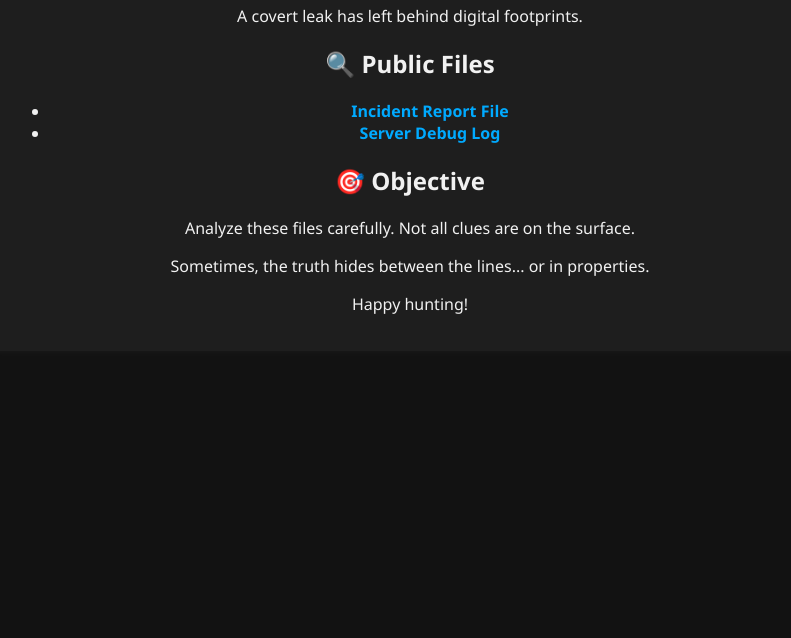
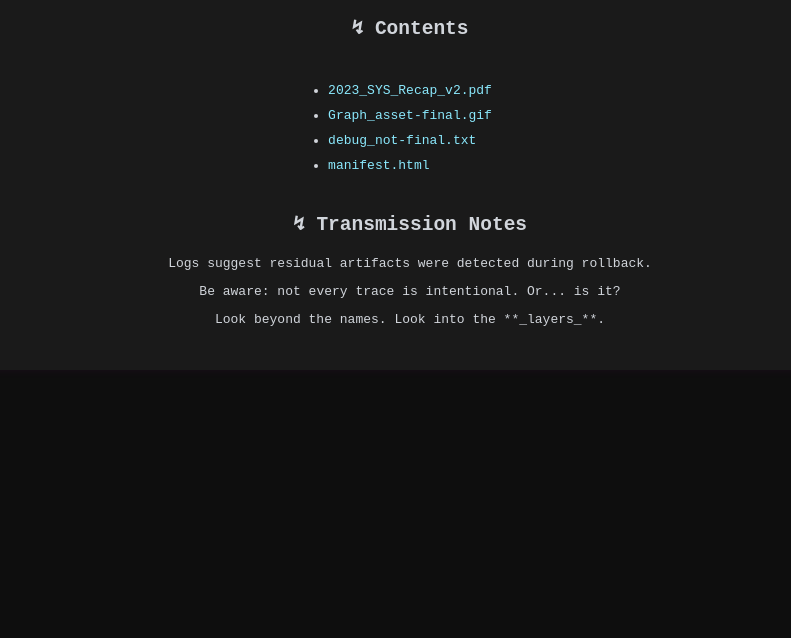
Before and after one commit to newb4sec/newb4sec.github.io, a plain HTML site: page index.html in a window 1280 px wide. Shown: the part 162-800 px from the top of the page, without its empty margins (230-1021 px from the left). Drawn offline with Linux system fonts and the light colour scheme.

Commit message:
index.html

```diff
--- a/index.html
+++ b/index.html
@@ -3,56 +3,64 @@
 <head>
   <meta charset="UTF-8" />
   <meta name="viewport" content="width=device-width, initial-scale=1.0"/>
-  <title>CyberTech Ninja - Operation Shadow Leak</title>
+  <title>Archive 0451: Status Dashboard</title>
   <style>
     body {
-      font-family: 'Segoe UI', Tahoma, Geneva, Verdana, sans-serif;
-      background-color: #121212;
-      color: #f1f1f1;
+      font-family: monospace;
+      background-color: #0e0e0e;
+      color: #d1d5db;
       text-align: center;
-      padding: 50px;
+      padding: 40px;
     }
     .container {
-      max-width: 800px;
+      max-width: 900px;
       margin: auto;
-      background: #1e1e1e;
-      padding: 20px;
+      background: #1a1a1a;
+      padding: 30px;
       border-radius: 10px;
-      box-shadow: 0 0 10px rgba(255, 255, 255, 0.05);
+      box-shadow: 0 0 12px rgba(255, 0, 255, 0.05);
     }
     a {
-      color: #00aaff;
+      color: #8be9fd;
       text-decoration: none;
-      font-weight: bold;
     }
     a:hover {
       text-decoration: underline;
     }
-    h1 {
-      margin-bottom: 25px;
+    h1, h2 {
+      margin-bottom: 20px;
+    }
+    ul {
+      text-align: left;
+      display: inline-block;
+      padding-left: 0;
+    }
+    li {
+      margin: 10px 0;
     }
   </style>
 </head>
 <body>
   <div class="container">
-    <h1>CyberTech Ninja: Operation Shadow Leak 🕵️‍♂️</h1>
-    <p>A covert leak has left behind digital footprints.</p>
+    <h1>// Access Point: [REDACTED NODE 7B]</h1>
+    <p>Status: ✅ Archive Contents Available</p>
 
-    <h2>🔍 Public Files</h2>
+    <h2>↯ Contents</h2>
     <ul>
-      <li><a href="CyberTech_Report.pdf" download>Incident Report File</a></li>
-      <li><a href="debug_log.txt" download>Server Debug Log</a></li>
+      <li><a href="CyberTech_Report.pdf" download>2023_SYS_Recap_v2.pdf</a></li>
+      <li><a href="Logo.gif" download>Graph_asset-final.gif</a></li>
+      <li><a href="debug_log.txt" download>debug_not-final.txt</a></li>
+      <li><a href="README.md" download>manifest.html</a></li>
     </ul>
 
-    <h2>🎯 Objective</h2>
-    <p>Analyze these files carefully. Not all clues are on the surface.</p>
-    <p>Sometimes, the truth hides between the lines... or in properties.</p>
-
-    <p>Happy hunting!</p>
+    <h2>↯ Transmission Notes</h2>
+    <p>Logs suggest residual artifacts were detected during rollback.</p>
+    <p>Be aware: not every trace is intentional. Or... is it?</p>
+    <p>Look beyond the names. Look into the **_layers_**.</p>
   </div>
 
-  <!-- 🧠 Tip: Dork smarter, not harder. Examine hidden details. -->
-  <!-- Decoys are part of the fun. -->
-  <!-- A true ninja checks even what isn't visible. -->
+  <!-- 🪞 not all pixels are what they seem... -->
+  <!-- 🐚 shell fragment: H4G{S------R3------} -->
+  <!-- 🔒 fake logs = real signals = filtered truth -->
 </body>
 </html>
```
